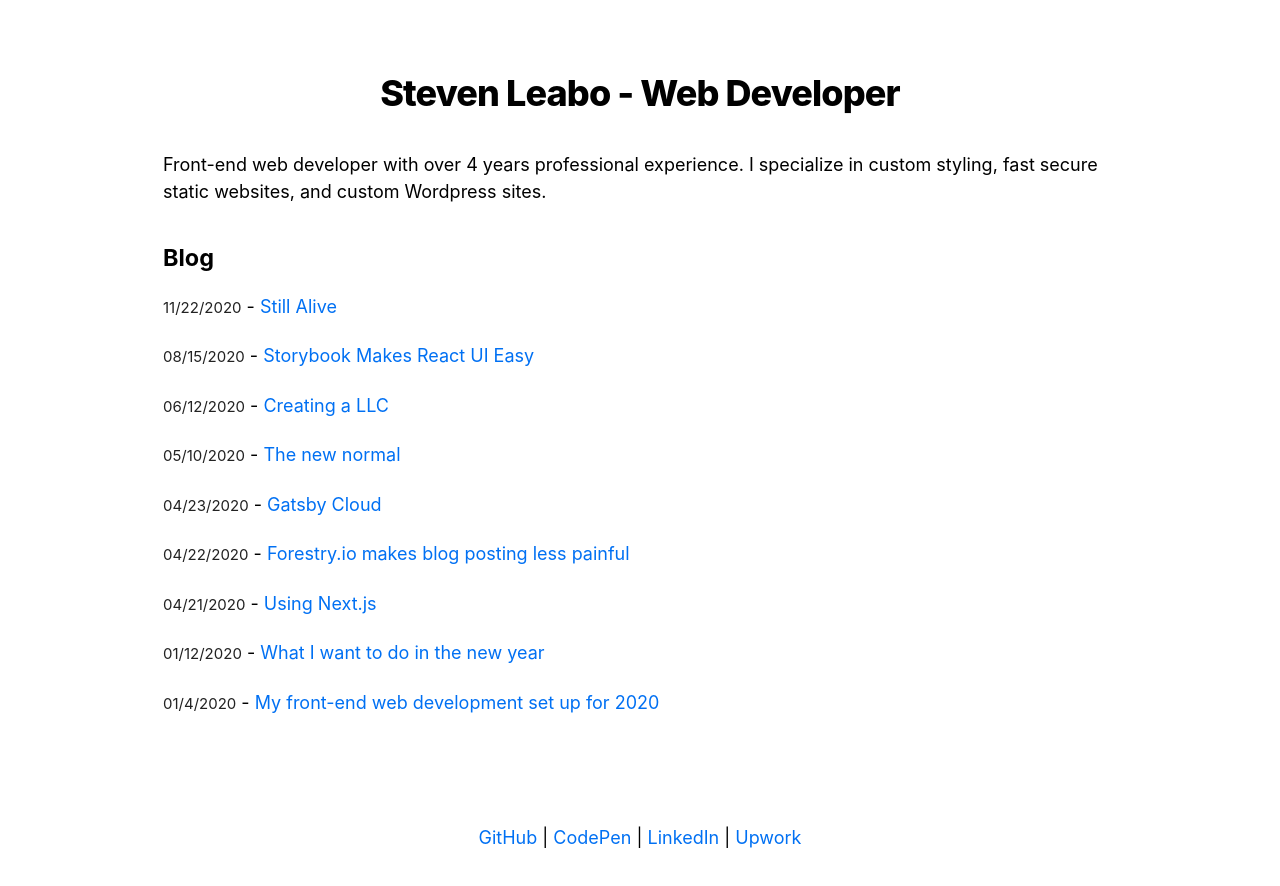
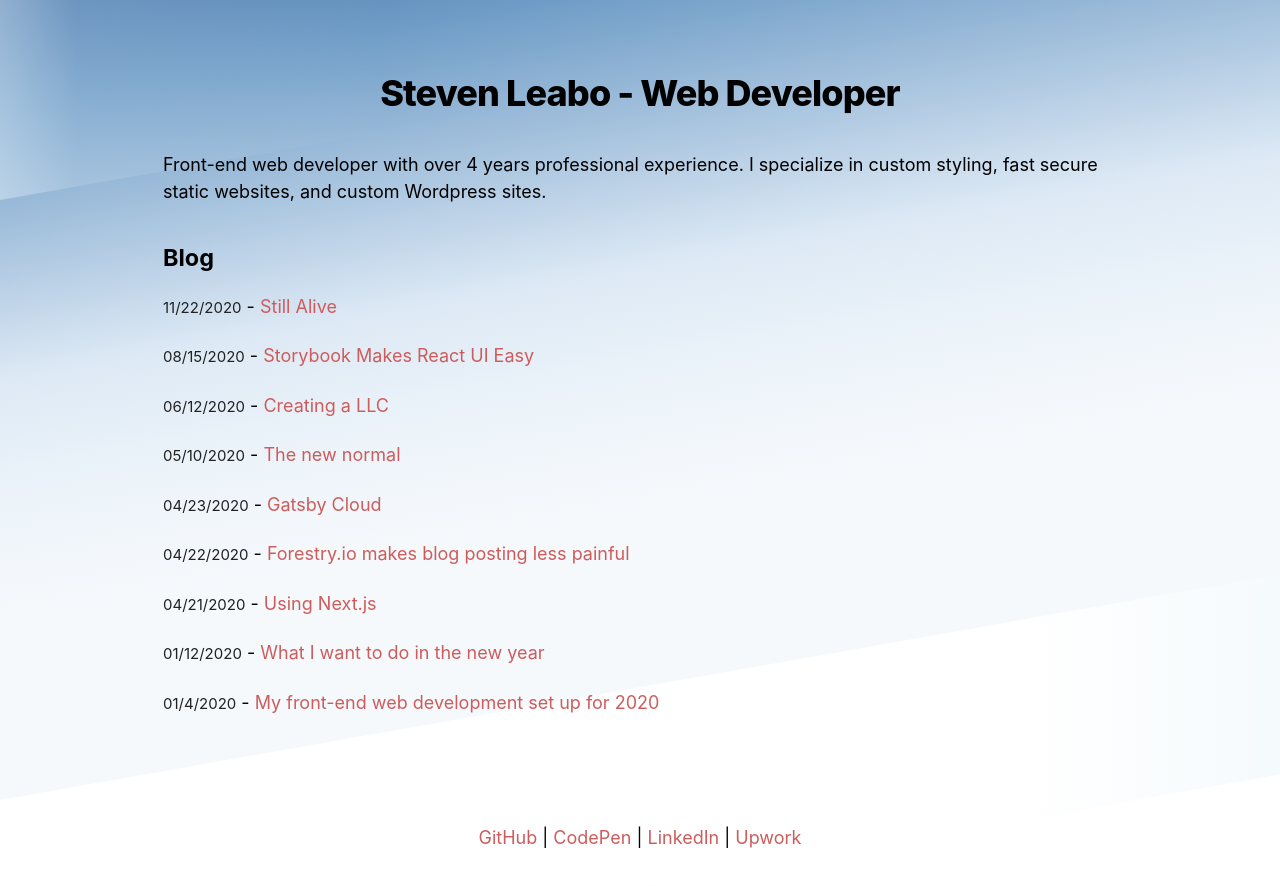
Before and after one commit to leabs/next-js-tutorial, a Next.js app: page / in a window 1280 px wide. Shown: the top 886 px of the page. Before the commit the page ends 853 px from the top, so only its background shows below. Built offline with nearby package versions, Linux system fonts and the light colour scheme.

Commit message:
adding stripe header

```diff
--- a/components/layout.js
+++ b/components/layout.js
@@ -9,6 +9,13 @@ export const siteTitle = 'Steven Leabo - Web Developer'
 export default function Layout({ children, home }) {
   return (
   <div>
+    <div class="stripes">
+         <span></span>
+         <span></span>
+         <span></span>
+         <span></span>
+         <span></span>
+      </div>
     <div className={styles.container} style={{ minHeight: '80vh'}}>
       <Head>
       < link rel="preconnect" href="https://fonts.gstatic.com/" crossorigin />
@@ -21,13 +28,6 @@ export default function Layout({ children, home }) {
         <meta name="og:title" content={siteTitle} />
         <meta name="twitter:card" content="summary_large_image" />
       </Head>
-      {!home && (
-        <div className={styles.backToHome}>
-          <Link href="/">
-            <a>← Back home</a>
-          </Link>
-        </div>
-      )}
       <header className={styles.header}>
         {home ? (
           <>
@@ -51,7 +51,15 @@ export default function Layout({ children, home }) {
           </>
         )}
       </header>
-      <main>{children}</main>
+      <main>
+      {children}</main>
+      {!home && (
+        <div className={styles.backToHome}>
+          <Link href="/">
+            <a>← Back home</a>
+          </Link>
+        </div>
+      )}
     </div>
     <div className={styles.container} style={{ marginBottom: '0'}}>
     <footer className="footer">
--- a/posts/2020-08-15-storybook-makes-react-ui-easy.md
+++ b/posts/2020-08-15-storybook-makes-react-ui-easy.md
@@ -4,8 +4,6 @@ title: Storybook Makes React UI Easy
 category: React
 date: "2020-08-15"
 ---
-
-![Storybook relationship](https://storybook.js.org/3b2d67d88d14b230ce1a1e7eebbf4028/storybook-relationship.png "Storybook work flow")
 
 I've been using Storybook at my current gig to mock up component / widget UI for a React app.
 
--- a/styles/global.css
+++ b/styles/global.css
@@ -13,7 +13,7 @@ body {
 }
 
 a {
-  color: #0070f3;
+  color: indianred;
   text-decoration: none;
   font-size: 18px;
 }
@@ -32,3 +32,82 @@ p {
 li {
   font-size: 18px;
 }
+.section:first-child {
+  padding: 0 0 40px 0;
+}
+
+.stripes {
+  top: 0;
+  grid: repeat(5, 200px) / repeat(10, 1fr);
+  -webkit-transform-origin: 0;
+  transform-origin: 0;
+  background: -webkit-gradient(
+    linear,
+    left top,
+    left bottom,
+    from(#507eb1),
+    color-stop(10%, #709dc7),
+    color-stop(38%, #dde9f5),
+    color-stop(48%, #eaf2f9),
+    color-stop(62%, #f6f9fc)
+  );
+  background: linear-gradient(
+    #507eb1,
+    #709dc7 10%,
+    #dde9f5 38%,
+    #eaf2f9 48%,
+    #f6f9fc 62%
+  );
+}
+
+.stripes {
+  position: absolute;
+  z-index: -1;
+  width: 100%;
+  display: grid;
+  -webkit-transform: skewY(-10deg);
+  transform: skewY(-10deg);
+}
+
+.stripes :first-child {
+  grid-column: span 3;
+  background: -webkit-gradient(
+    linear,
+    left top,
+    right top,
+    from(rgba(243, 251, 255, 0.4)),
+    color-stop(20%, rgba(243, 251, 255, 0.15)),
+    to(rgba(243, 251, 255, 0))
+  );
+  background: linear-gradient(
+    100grad,
+    rgba(243, 251, 255, 0.4),
+    rgba(243, 251, 255, 0.15) 20%,
+    rgba(243, 251, 255, 0)
+  );
+}
+
+.stripes :nth-child(2) {
+  grid-area: 3 / span 3 / auto/-1;
+}
+
+.stripes :nth-child(3) {
+  grid-row: 4;
+  grid-column: span 5;
+}
+
+header .stripes :nth-child(4) {
+  grid-area: 4 / span 5 / auto/-1;
+}
+
+.stripes :nth-child(5) {
+  grid-area: auto/1/-1/-1;
+  background: -webkit-gradient(
+    linear,
+    left top,
+    right top,
+    color-stop(80%, #fff),
+    to(#f5fafd)
+  );
+  background: linear-gradient(100grad, #fff 80%, #f5fafd);
+}
```
